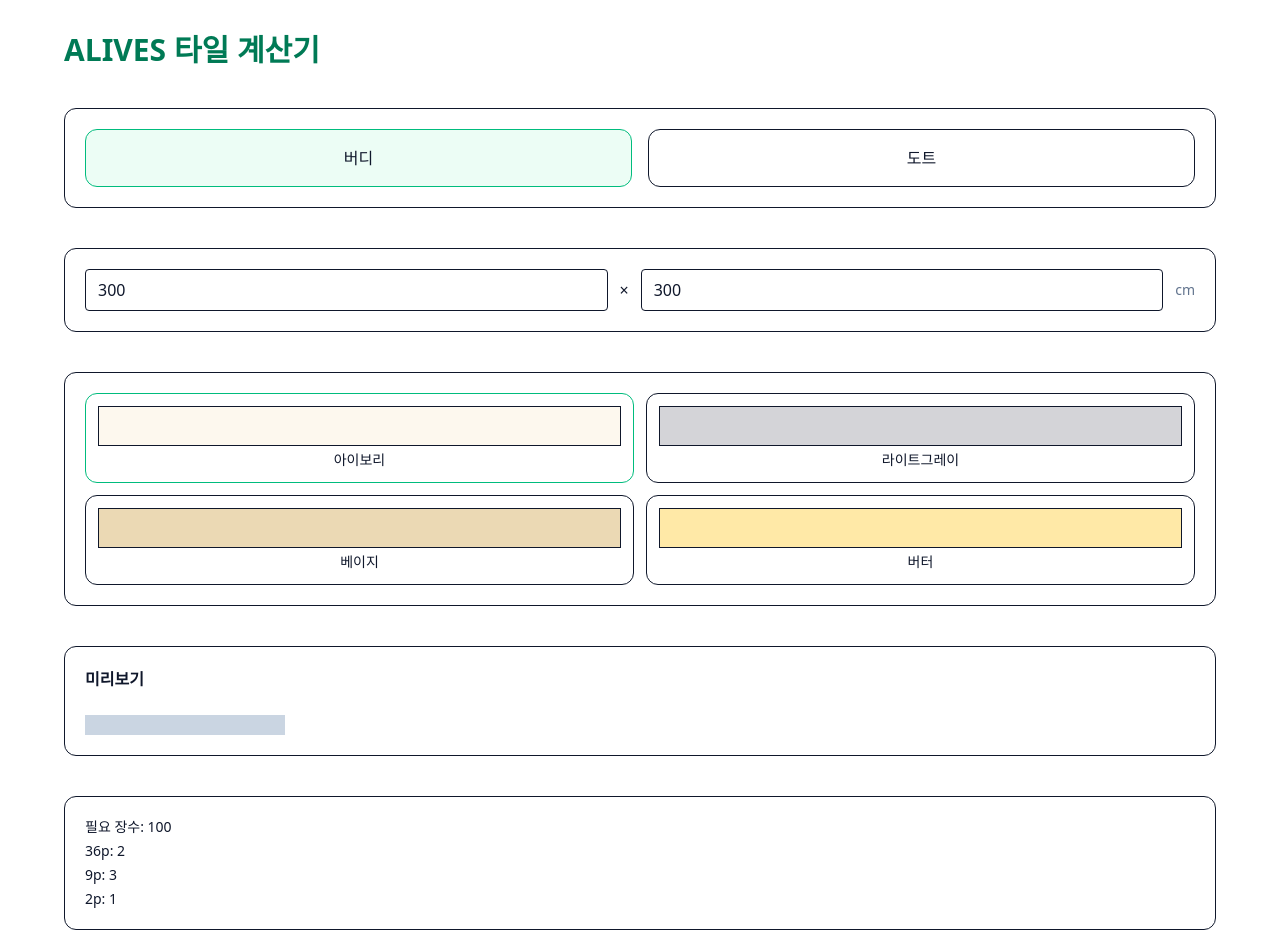
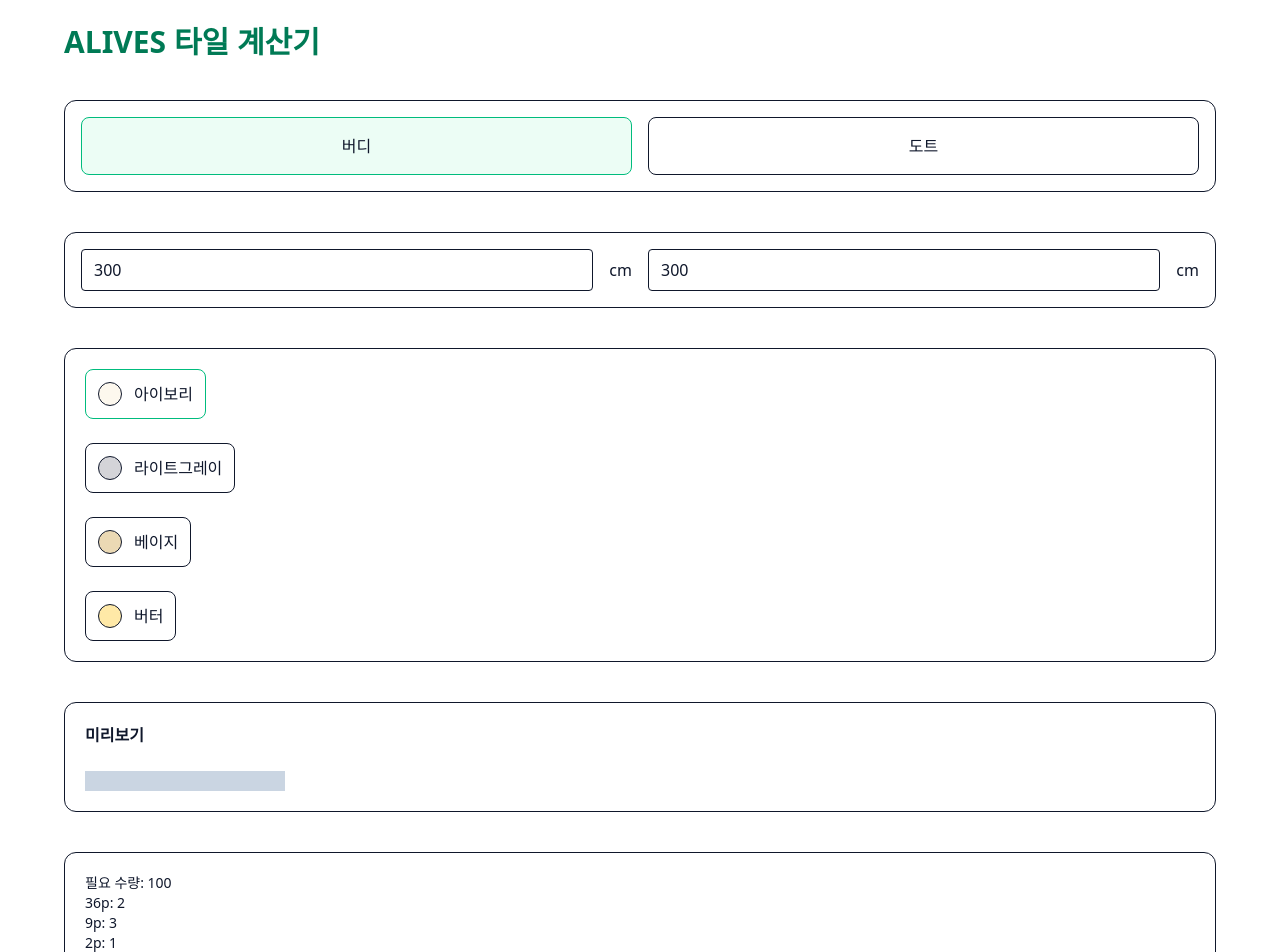
Before and after one commit to kimtwoo95-png/deck-tile-simulator-FINAL, a Next.js app: page / in a window 1280 px wide. Shown: the top 952 px of the page. Built offline with nearby package versions, Linux system fonts and the light colour scheme.

Commit message:
fix dot tile to 4 colors and preview

```diff
--- a/app/page.tsx
+++ b/app/page.tsx
@@ -13,30 +13,17 @@
 /* =========================================================
    색상 옵션
 ========================================================= */
-const buddyColorOptions: {
-  key: BuddyColor;
-  label: string;
-  color: string;
-}[] = [
+const buddyColorOptions = [
   { key: "ivory", label: "아이보리", color: "#FDF8EE" },
   { key: "lightgray", label: "라이트그레이", color: "#D4D4D8" },
   { key: "beige", label: "베이지", color: "#EBD9B4" },
   { key: "butter", label: "버터", color: "#FFE9A7" },
-];
+] as const;
 
-const dotColorOptions: {
-  key: DotColorKey;
-  label: string;
-  color: string;
-}[] = [
-  { key: "ivory", label: "아이보리", color: "#FDF8EE" },
-  { key: "lightgray", label: "라이트그레이", color: "#D4D4D8" },
-  { key: "beige", label: "베이지", color: "#EBD9B4" },
-  { key: "butter", label: "버터", color: "#FFE9A7" },
-];
+const dotColorOptions = buddyColorOptions;
 
 /* =========================================================
-   도트 패턴 (2×2)
+   도트 패턴
 ========================================================= */
 const dotPatternCells: Record<DotPattern, ("A" | "B" | "C")[]> = {
   AAAA: ["A", "A", "A", "A"],
@@ -49,31 +36,25 @@
 ========================================================= */
 function calcPacks(total: number, sizes: number[]) {
   const sorted = [...sizes].sort((a, b) => b - a);
-  const smallest = sorted[sorted.length - 1];
+  let remain = total;
+  const result: Record<number, number> = {};
 
-  let remain = total;
-  const packs: Record<number, number> = {};
-
-  for (const s of sorted) {
-    const c = Math.floor(remain / s);
-    packs[s] = c;
-    remain -= c * s;
+  for (const size of sorted) {
+    const count = Math.floor(remain / size);
+    result[size] = count;
+    remain -= count * size;
   }
 
   if (remain > 0) {
-    packs[smallest] = (packs[smallest] || 0) + 1;
+    result[sorted[sorted.length - 1]] += 1;
   }
 
-  const totalPieces = Object.entries(packs).reduce(
-    (sum, [k, v]) => sum + Number(k) * v,
+  const totalPieces = sorted.reduce(
+    (sum, s) => sum + s * (result[s] || 0),
     0
   );
 
-  return {
-    packs,
-    totalPieces,
-    leftover: totalPieces - total,
-  };
+  return { result, totalPieces, leftover: totalPieces - total };
 }
 
 /* =========================================================
@@ -105,12 +86,7 @@
   const dotNeed = dotX * dotY;
   const dotPack = calcPacks(dotNeed, [120, 40]);
 
-  const previewBuddyX = Math.min(buddyX, maxPreview);
-  const previewBuddyY = Math.min(buddyY, maxPreview);
-  const previewDotX = Math.min(dotX, maxPreview);
-  const previewDotY = Math.min(dotY, maxPreview);
-
-  const colorMap: Record<DotColorKey, string> = Object.fromEntries(
+  const colorMap = Object.fromEntries(
     dotColorOptions.map((c) => [c.key, c.color])
   ) as Record<DotColorKey, string>;
 
@@ -121,70 +97,63 @@
      UI
   ========================================================= */
   return (
-    <div className="min-h-screen bg-white px-6 py-8 text-slate-900">
+    <div className="min-h-screen bg-white px-4 py-6 text-slate-900">
       <div className="max-w-6xl mx-auto space-y-10">
         <h1 className="text-3xl font-black text-emerald-700">
           ALIVES 타일 계산기
         </h1>
 
         {/* 제품 선택 */}
-        <section className="border rounded-xl p-5">
-          <div className="grid grid-cols-2 gap-4">
+        <section className="border rounded-xl p-4 grid grid-cols-2 gap-4">
           {(["buddy", "dot"] as ProductType[]).map((t) => (
             <button
               key={t}
               onClick={() => setProductType(t)}
-                className={`border rounded-xl py-4 ${
-                  productType === t ? "border-emerald-500 bg-emerald-50" : ""
+              className={`border rounded-lg py-4 ${
+                productType === t ? "bg-emerald-50 border-emerald-500" : ""
               }`}
             >
               {t === "buddy" ? "버디" : "도트"}
             </button>
           ))}
-          </div>
         </section>
 
         {/* 사이즈 */}
-        <section className="border rounded-xl p-5">
-          <div className="flex gap-3 items-center">
+        <section className="border rounded-xl p-4 flex gap-4 items-center">
           <input
             type="number"
             value={widthCm}
             onChange={(e) => setWidthCm(+e.target.value)}
             className="border rounded px-3 py-2 w-full"
           />
-            <span>×</span>
+          <span>cm</span>
           <input
             type="number"
             value={heightCm}
             onChange={(e) => setHeightCm(+e.target.value)}
             className="border rounded px-3 py-2 w-full"
           />
-            <span className="text-sm text-slate-500">cm</span>
-          </div>
+          <span>cm</span>
         </section>
 
         {/* 옵션 */}
         <section className="border rounded-xl p-5 space-y-6">
-          {productType === "buddy" && (
-            <div className="grid grid-cols-2 gap-3">
-              {buddyColorOptions.map((c) => (
+          {productType === "buddy" &&
+            buddyColorOptions.map((c) => (
               <button
                 key={c.key}
                 onClick={() => setBuddyColor(c.key)}
-                  className={`border rounded-xl p-3 ${
+                className={`flex items-center gap-3 border p-3 rounded-lg ${
                   buddyColor === c.key ? "border-emerald-500" : ""
                 }`}
               >
                 <div
-                    className="h-10 border"
+                  className="w-6 h-6 rounded-full border"
                   style={{ backgroundColor: c.color }}
                 />
-                  <div className="text-sm mt-1">{c.label}</div>
+                {c.label}
               </button>
             ))}
-            </div>
-          )}
 
           {productType === "dot" && (
             <>
@@ -194,7 +163,7 @@
                   <button
                     key={p}
                     onClick={() => setDotPattern(p)}
-                    className={`border p-3 ${
+                    className={`border p-3 rounded-lg ${
                       dotPattern === p ? "border-emerald-500" : ""
                     }`}
                   >
@@ -212,27 +181,54 @@
                 ))}
               </div>
 
-              {/* 색상 슬롯 */}
-              {[
-                { label: "A", value: dotColorA, set: setDotColorA },
-                { label: "B", value: dotColorB, set: setDotColorB },
-                { label: "C", value: dotColorC, set: setDotColorC },
-              ].map((row) => (
-                <div key={row.label} className="flex gap-2 flex-wrap items-center">
-                  <span className="w-6 font-bold">{row.label}</span>
+              {/* 색상 A */}
+              <div className="flex items-center gap-2">
+                <b>A</b>
                 {dotColorOptions.map((c) => (
                   <button
-                      key={row.label + c.key}
-                      onClick={() => row.set(c.key)}
-                      className={`border rounded px-2 py-1 text-xs ${
-                        row.value === c.key ? "border-emerald-500" : ""
+                    key={c.key}
+                    onClick={() => setDotColorA(c.key)}
+                    className={`w-6 h-6 rounded-full border ${
+                      dotColorA === c.key ? "ring-2 ring-emerald-500" : ""
                     }`}
-                    >
-                      {c.label}
-                    </button>
+                    style={{ backgroundColor: c.color }}
+                  />
                 ))}
               </div>
+
+              {/* 색상 B */}
+              {dotPattern !== "AAAA" && (
+                <div className="flex items-center gap-2">
+                  <b>B</b>
+                  {dotColorOptions.map((c) => (
+                    <button
+                      key={c.key}
+                      onClick={() => setDotColorB(c.key)}
+                      className={`w-6 h-6 rounded-full border ${
+                        dotColorB === c.key ? "ring-2 ring-emerald-500" : ""
+                      }`}
+                      style={{ backgroundColor: c.color }}
+                    />
                   ))}
+                </div>
+              )}
+
+              {/* 색상 C */}
+              {dotPattern === "ABBC" && (
+                <div className="flex items-center gap-2">
+                  <b>C</b>
+                  {dotColorOptions.map((c) => (
+                    <button
+                      key={c.key}
+                      onClick={() => setDotColorC(c.key)}
+                      className={`w-6 h-6 rounded-full border ${
+                        dotColorC === c.key ? "ring-2 ring-emerald-500" : ""
+                      }`}
+                      style={{ backgroundColor: c.color }}
+                    />
+                  ))}
+                </div>
+              )}
             </>
           )}
         </section>
@@ -244,17 +240,16 @@
           {productType === "buddy" && (
             <div
               className="inline-grid"
-              style={{ gridTemplateColumns: `repeat(${previewBuddyX}, 20px)` }}
+              style={{ gridTemplateColumns: `repeat(${Math.min(buddyX, maxPreview)}, 20px)` }}
             >
-              {Array.from({ length: previewBuddyX * previewBuddyY }).map(
+              {Array.from({ length: Math.min(buddyX, maxPreview) * Math.min(buddyY, maxPreview) }).map(
                 (_, i) => (
                   <div
                     key={i}
                     className="border border-slate-300"
                     style={{
                       backgroundColor:
-                        buddyColorOptions.find((b) => b.key === buddyColor)
-                          ?.color,
+                        buddyColorOptions.find((b) => b.key === buddyColor)?.color,
                     }}
                   />
                 )
@@ -265,41 +260,42 @@
           {productType === "dot" && (
             <div
               className="inline-grid"
-              style={{ gridTemplateColumns: `repeat(${previewDotX}, 10px)` }}
+              style={{ gridTemplateColumns: `repeat(${Math.min(dotX, maxPreview)}, 10px)` }}
             >
-              {Array.from({ length: previewDotX * previewDotY }).map((_, i) => {
-                const x = i % previewDotX;
-                const y = Math.floor(i / previewDotX);
+              {Array.from({ length: Math.min(dotX, maxPreview) * Math.min(dotY, maxPreview) }).map(
+                (_, i) => {
+                  const x = i % Math.min(dotX, maxPreview);
+                  const y = Math.floor(i / Math.min(dotX, maxPreview));
                   const idx = (y % 2) * 2 + (x % 2);
-                const s = dotPatternCells[dotPattern][idx];
                   return (
                     <div
                       key={i}
                       className="border border-slate-300"
-                    style={{ backgroundColor: getDotColor(s) }}
+                      style={{ backgroundColor: getDotColor(dotPatternCells[dotPattern][idx]) }}
                     />
                   );
-              })}
+                }
+              )}
             </div>
           )}
         </section>
 
         {/* 수량 */}
-        <section className="border rounded-xl p-5 text-sm space-y-1">
+        <section className="border rounded-xl p-5 text-sm">
           {productType === "buddy" && (
             <>
-              <div>필요 장수: {buddyNeed}</div>
-              <div>36p: {buddyPack.packs[36] || 0}</div>
-              <div>9p: {buddyPack.packs[9] || 0}</div>
-              <div>2p: {buddyPack.packs[2] || 0}</div>
+              <div>필요 수량: {buddyNeed}</div>
+              <div>36p: {buddyPack.result[36] || 0}</div>
+              <div>9p: {buddyPack.result[9] || 0}</div>
+              <div>2p: {buddyPack.result[2] || 0}</div>
             </>
           )}
 
           {productType === "dot" && (
             <>
-              <div>필요 개수: {dotNeed}</div>
-              <div>120p: {dotPack.packs[120] || 0}</div>
-              <div>40p: {dotPack.packs[40] || 0}</div>
+              <div>필요 수량: {dotNeed}</div>
+              <div>120p: {dotPack.result[120] || 0}</div>
+              <div>40p: {dotPack.result[40] || 0}</div>
             </>
           )}
         </section>
```
Lines whose indentation alone changed are shown as unchanged.
